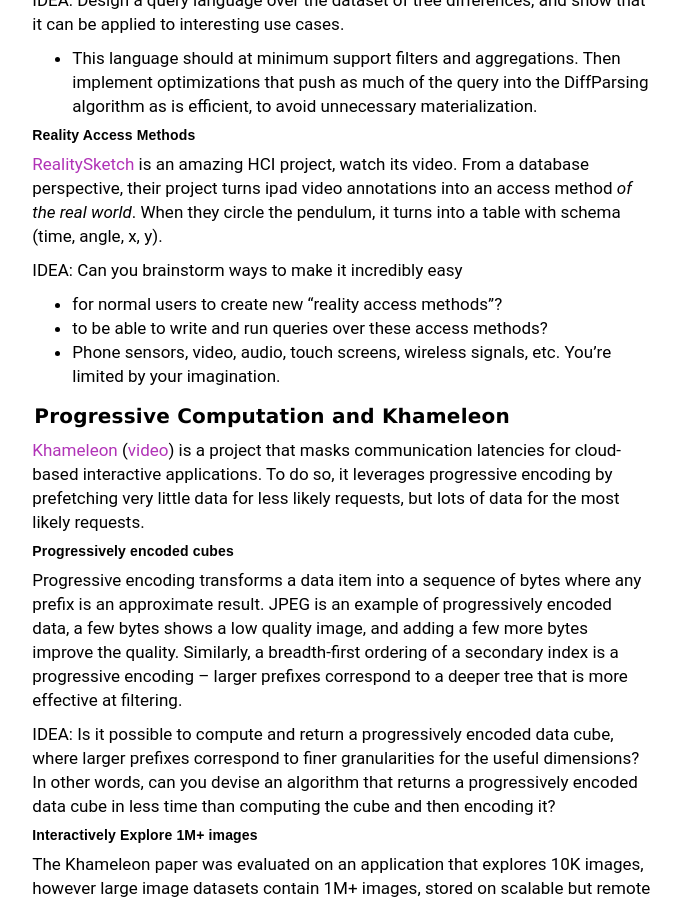
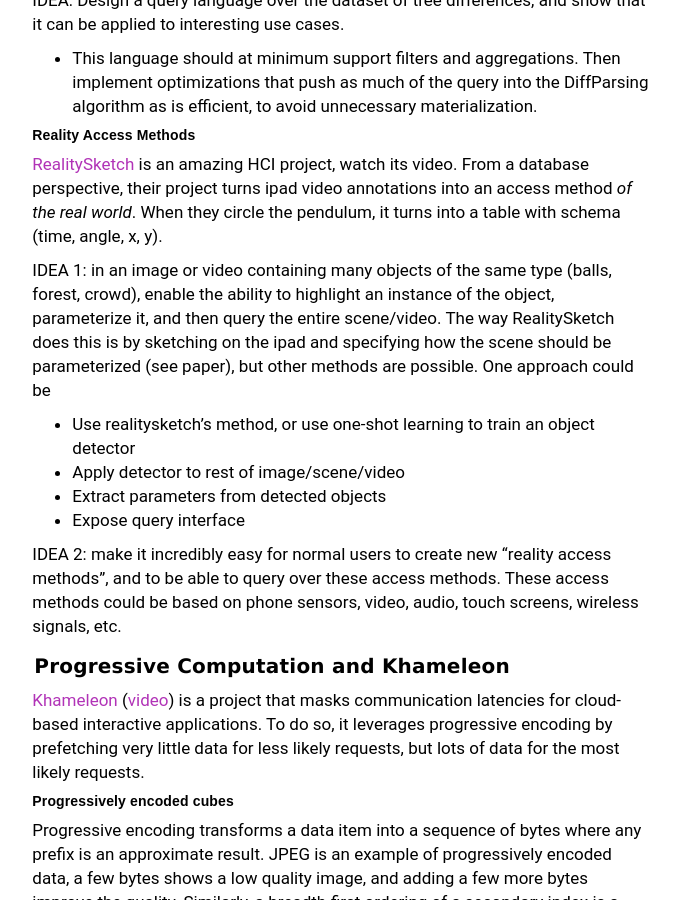
Before and after one commit to w6113/website_fall2020, a Jekyll site: the page built from projects.md, in a window 1280 px wide and 900 px high, scrolled down 6503 px. Shown: the whole window, without its empty margins (292-973 px from the left). Built offline with Jekyll 4.4.1, drawn with Linux system fonts in a browser that asks for light colours.

Commit message:
project desc

```diff
--- a/projects.md
+++ b/projects.md
@@ -284,11 +284,25 @@
 From a database perspective, their project turns ipad video annotations into an access method _of the real world_.
 When they circle the pendulum, it turns into a table with schema (time, angle, x, y).
 
-IDEA: Can you brainstorm ways to make it incredibly easy
 
-* for normal users to create new "reality access methods"?
-* to be able to write and run queries over these access methods?
-* Phone sensors, video, audio, touch screens, wireless signals, etc.  You're limited by your imagination.
+IDEA 1: in an image or video containing many objects of the same type (balls, forest, crowd),
+enable the ability to highlight an instance of the object, parameterize it, and then query the entire scene/video.
+The way RealitySketch does this is by sketching on the ipad and specifying how the scene should be parameterized (see paper),
+but other methods are possible.
+One approach could be
+
+* Use realitysketch's method, or use one-shot learning to train an object detector
+* Apply detector to rest of image/scene/video
+* Extract parameters from detected objects
+* Expose query interface
+
+IDEA 2: make it incredibly easy for normal users to create new "reality access methods", and to be able to
+query over these access methods.  These access methods could be based on phone sensors, video, audio, touch screens, wireless signals, etc.
+
+
+
+
+
 
 
 #### Progressive Computation and Khameleon
```
